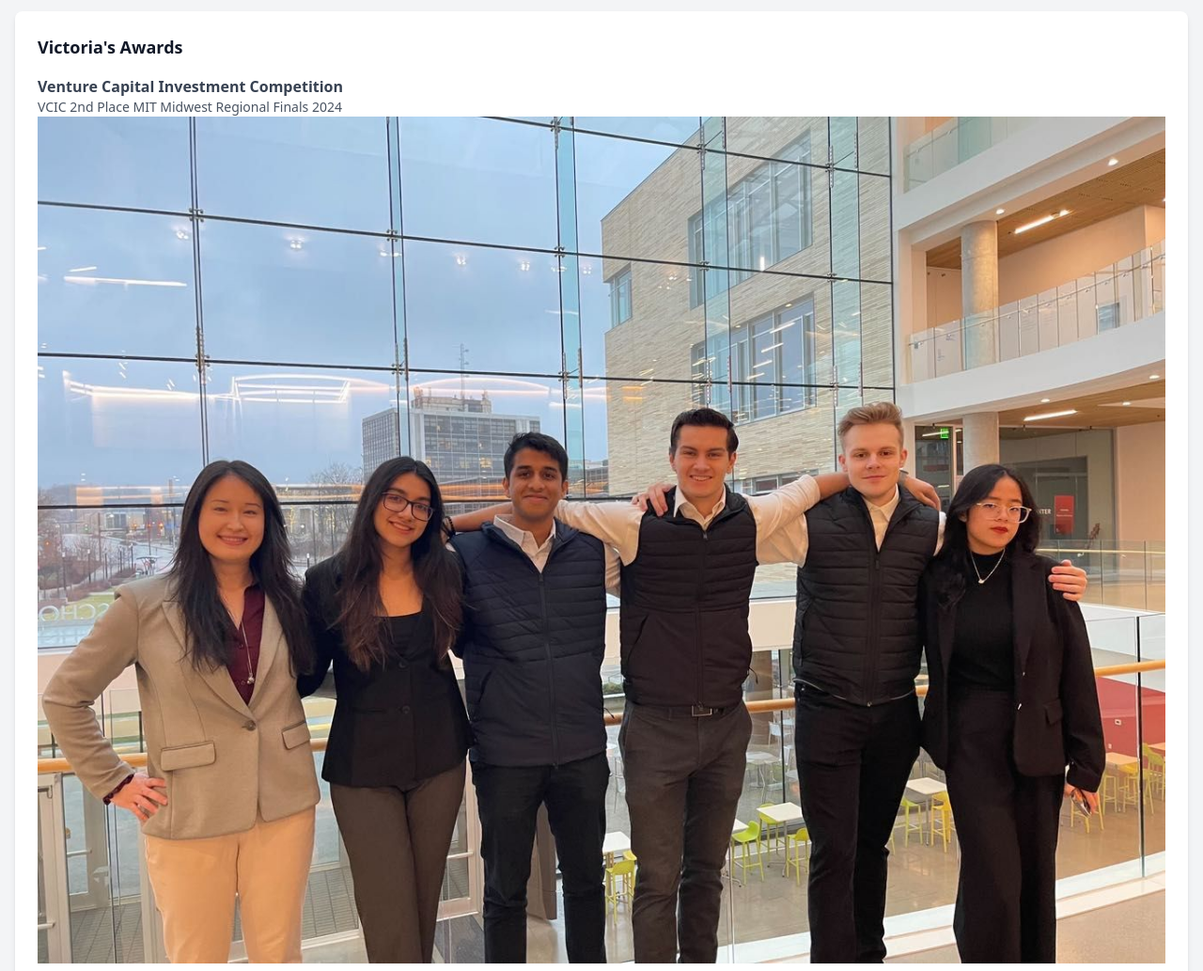
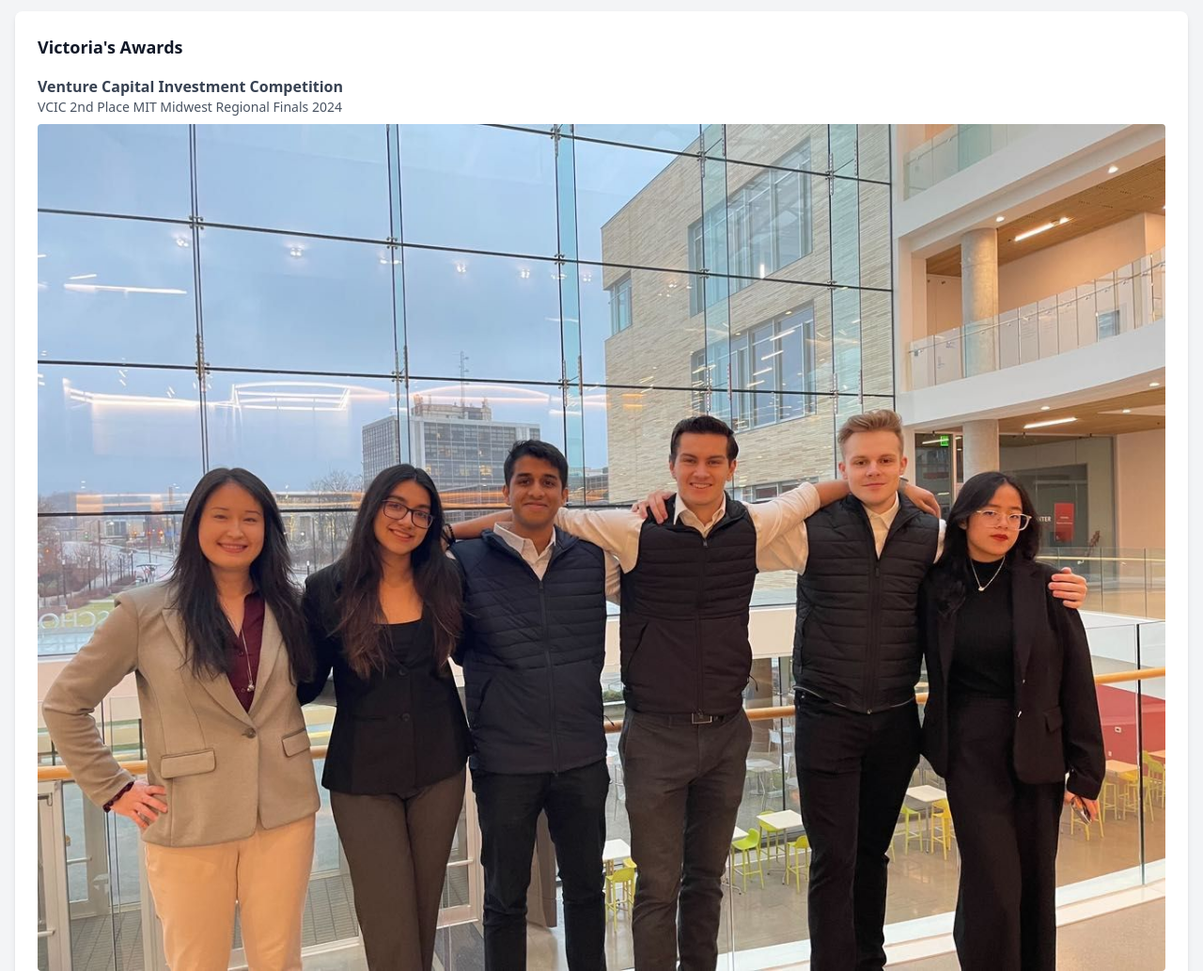
Before and after one commit to Tyler-Hilbert/Victoria-Littlejohn, a plain HTML site: page index.html in a window 1280 px wide. Shown: the part 980-2013 px from the top of the page at 94% size. Drawn offline with nearby package versions, Linux system fonts and the light colour scheme.

Commit message:
Mild style improvement to image

```diff
--- a/index.html
+++ b/index.html
@@ -96,7 +96,7 @@
             <div class="text-md text-gray-700 mt-4">
                 <p class="font-bold">Venture Capital Investment Competition</p>
                 <p class="text-sm text-gray-600">VCIC 2nd Place MIT Midwest Regional Finals 2024</p>
-                <img src="1706675484125.jpeg" alt="Victoria Littlejohn with University of Cincinnati photo after getting 2nd place at MIT venture capital investment competition">
+                <img src="1706675484125.jpeg" alt="Victoria Littlejohn with University of Cincinnati photo after getting 2nd place at MIT venture capital investment competition" class="mt-2 rounded">
             </div>
         </div>
 
```
